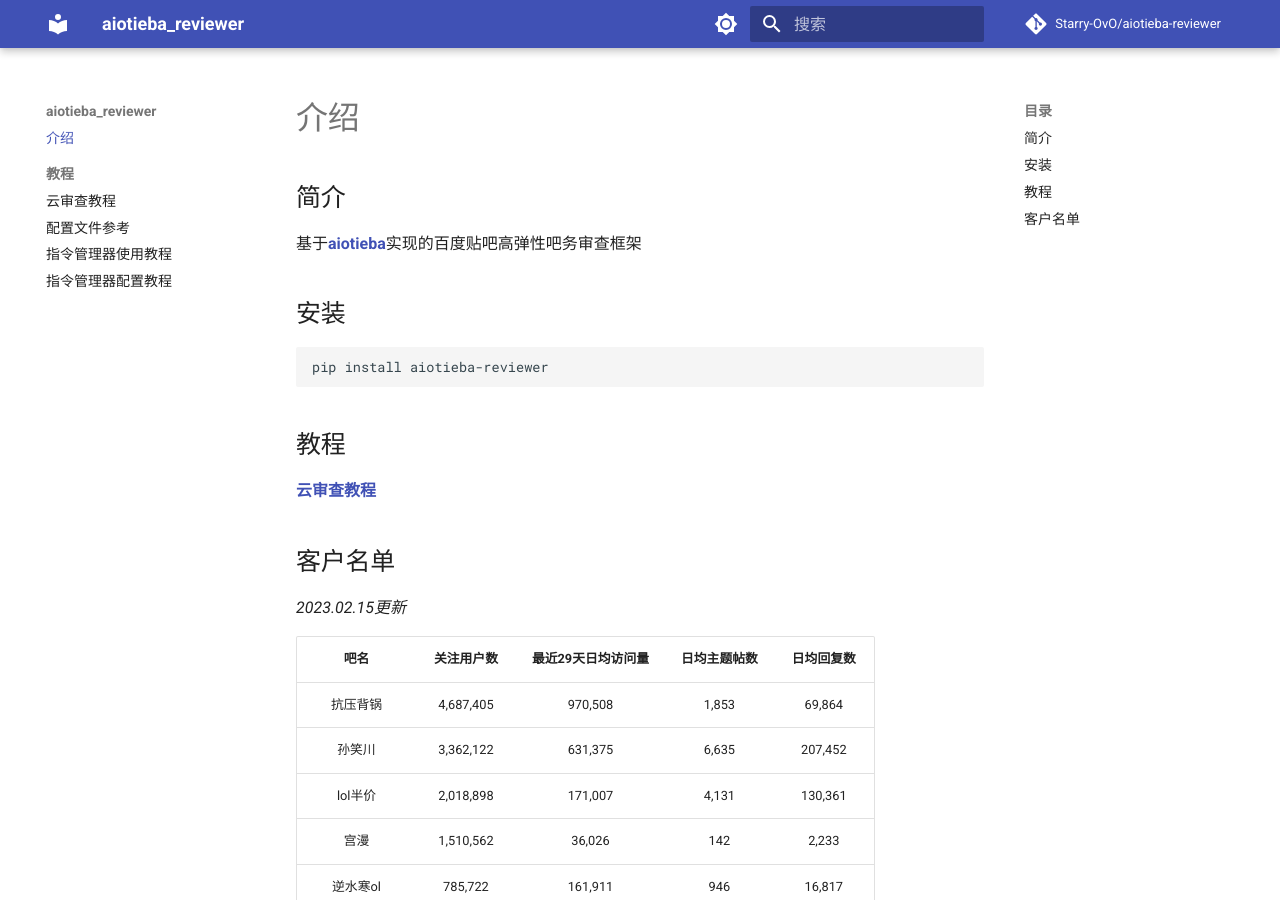
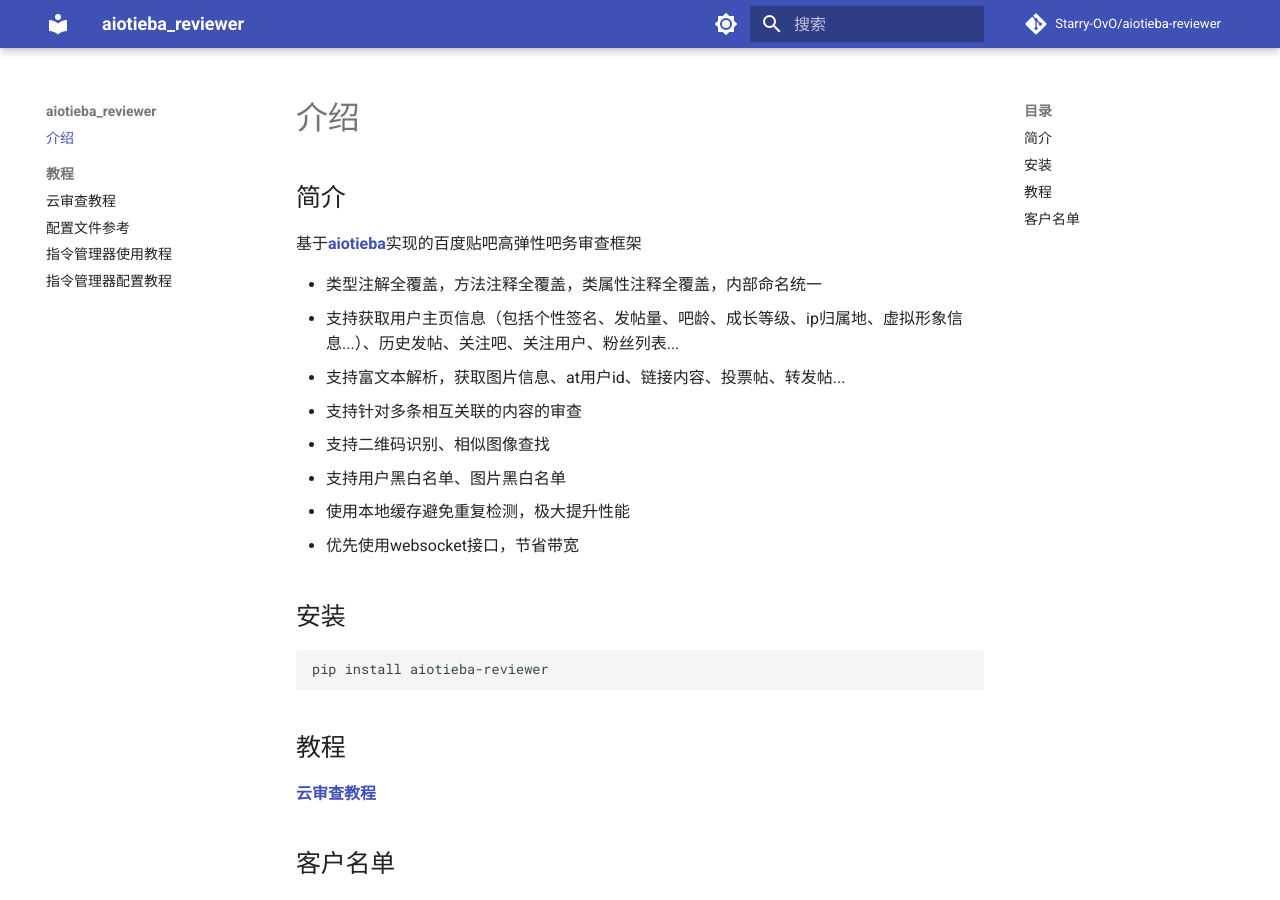
Before and after one commit to lumina37/aiotieba-reviewer, an MkDocs documentation site: the page built from docs/index.md, in a window 1280 px wide and 900 px high. Built offline with MkDocs 1.6.1 and Material for MkDocs 9.7.7, drawn with Linux system fonts in a browser that asks for light colours; comment, search, counter and statistics services are not loaded.

Commit message:
docs: update readme

```diff
--- a/docs/index.md
+++ b/docs/index.md
@@ -1,6 +1,15 @@
 ## 简介
 
 基于[**aiotieba**](https://github.com/Starry-OvO/aiotieba)实现的百度贴吧高弹性吧务审查框架
+
++ 类型注解全覆盖，方法注释全覆盖，类属性注释全覆盖，内部命名统一
++ 支持获取用户主页信息（包括个性签名、发帖量、吧龄、成长等级、ip归属地、虚拟形象信息...）、历史发帖、关注吧、关注用户、粉丝列表...
++ 支持富文本解析，获取图片信息、at用户id、链接内容、投票帖、转发帖...
++ 支持针对多条相互关联的内容的审查
++ 支持二维码识别、相似图像查找
++ 支持用户黑白名单、图片黑白名单
++ 使用本地缓存避免重复检测，极大提升性能
++ 优先使用websocket接口，节省带宽
 
 ## 安装
 
```
